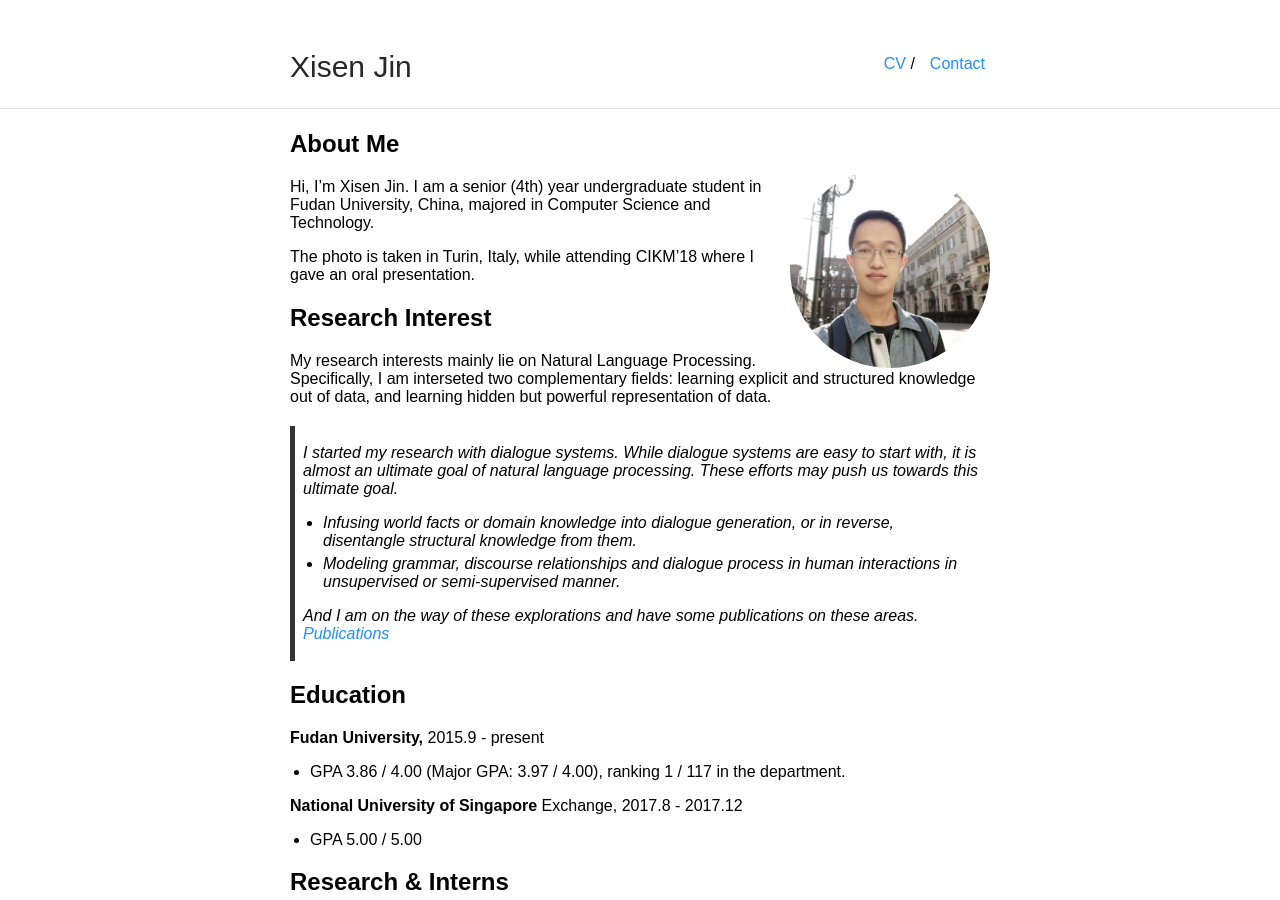
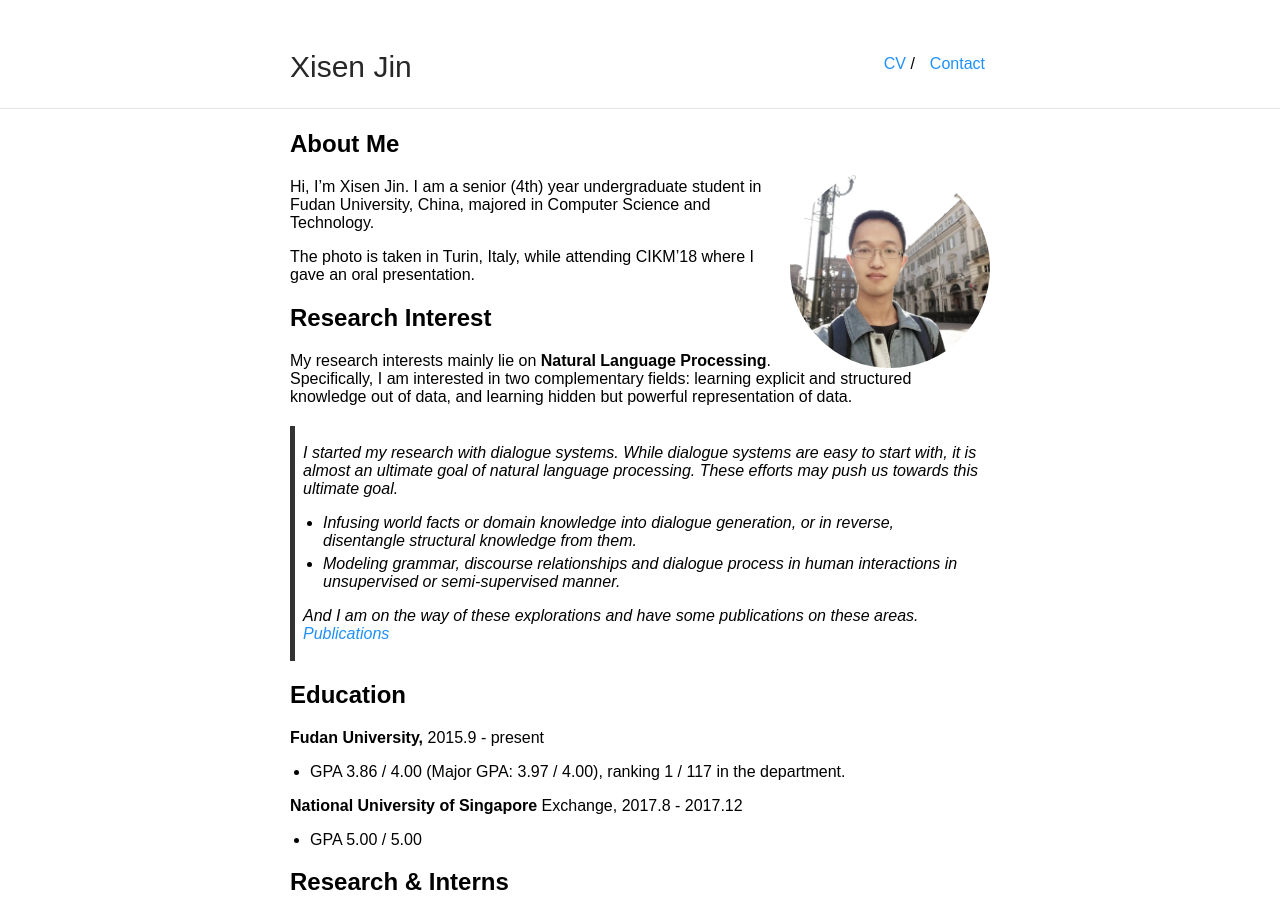
Before and after one commit to AuCson/aucson.github.io, a Jekyll site: the page built from index.md, in a window 1280 px wide and 900 px high. Built offline with Jekyll 4.4.1, drawn with Linux system fonts in a browser that asks for light colours; our own code applies the rules of GitHub Pages for plain Markdown files.

Commit message:
Update index.md

```diff
--- a/index.md
+++ b/index.md
@@ -9,7 +9,7 @@ The photo is taken in Turin, Italy, while attending CIKM'18 where I gave an oral
 
 ## Research Interest
 
-My research interests mainly lie on Natural Language Processing. Specifically, I am interseted two complementary fields: learning explicit and structured knowledge out of data, and learning hidden but powerful representation of data.
+My research interests mainly lie on **Natural Language Processing**. Specifically, I am interested in two complementary fields: learning explicit and structured knowledge out of data, and learning hidden but powerful representation of data.
 
 > I started my research with dialogue systems. While dialogue systems are easy to start with, it is almost an ultimate goal of natural language processing. These efforts may push us towards this ultimate goal.
 > - Infusing world facts or domain knowledge into dialogue generation, or in reverse, disentangle structural knowledge from them.
```
